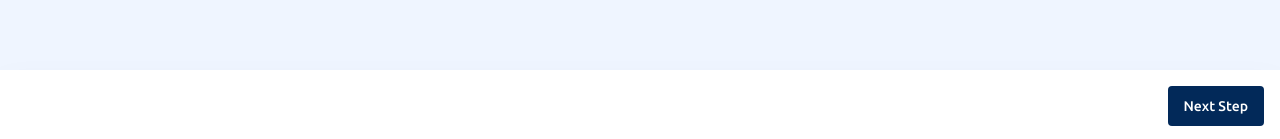
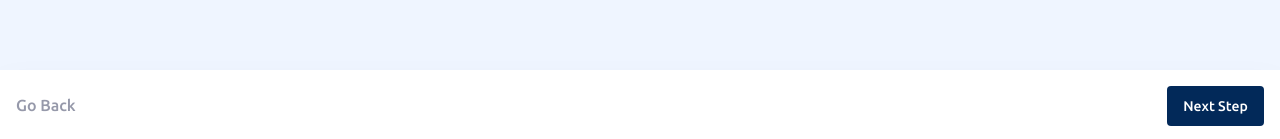
Before and after one commit to g-akca/multi-step-form, a React (Vite) app: page / in a window 1280 px wide. Both pictures are taken after a click on the button "Next Step". Shown: the part 658-797 px from the top of the page. Built offline with nearby package versions, Linux system fonts and the light colour scheme.

Commit message:
Add "Go Back" button to FormFooter, show Confirm button on 4th step

```diff
--- a/src/App.jsx
+++ b/src/App.jsx
@@ -24,6 +24,7 @@ function App() {
         <form className="grow flex flex-col gap-6 justify-between px-4">
           <FormSection />
           <FormFooter
+            currentStep={currentStep}
             goNextStep={goNextStep}
             goPrevStep={goPrevStep}
           />
--- a/src/components/FormFooter.jsx
+++ b/src/components/FormFooter.jsx
@@ -1,12 +1,22 @@
-function FormFooter({ goNextStep, goPrevStep }) {
+function FormFooter({ currentStep, goNextStep, goPrevStep }) {
   return (
-    <div className="fixed bottom-0 left-0 w-screen p-4 bg-white flex justify-end shadow-[0_25px_40px_rgba(0,0,0,0.095)]">
+    <div className={`fixed bottom-0 left-0 w-screen p-4 bg-white shadow-[0_25px_40px_rgba(0,0,0,0.095)] flex items-center ${currentStep >= 2 ? "justify-between" : "justify-end"}`}>
+      {currentStep >= 2 && (
+        <button
+          type="button"
+          onClick={goPrevStep}
+          className="leading-[120%] font-medium"
+        >
+          Go Back
+        </button>
+      )}
+
       <button
         type="button"
         onClick={goNextStep}
-        className="h-10 px-4 bg-blue-950 rounded-sm text-white text-[14px] leading-base font-medium"
+        className={`h-10 w-24.25 px-4 rounded-sm text-white text-[14px] leading-base font-medium ${currentStep <= 3 ? "bg-blue-950" : "bg-purple-600"}`}
       >
-        Next Step
+        {currentStep <= 3 ? "Next Step" : "Confirm"}
       </button>
     </div>
   )
```
